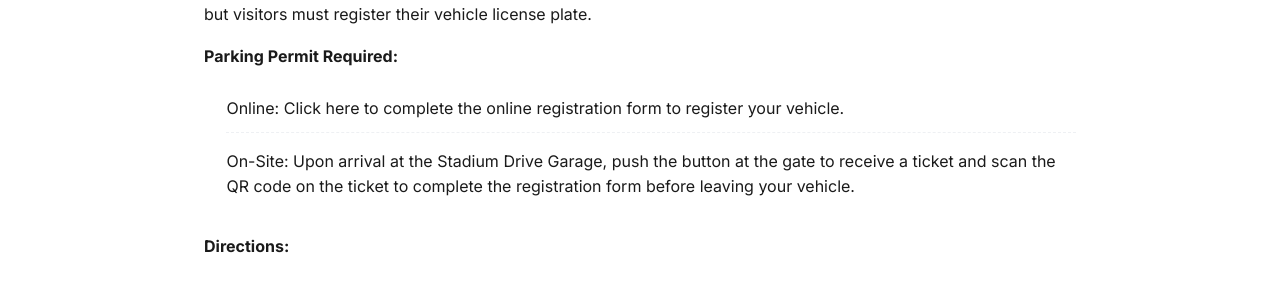
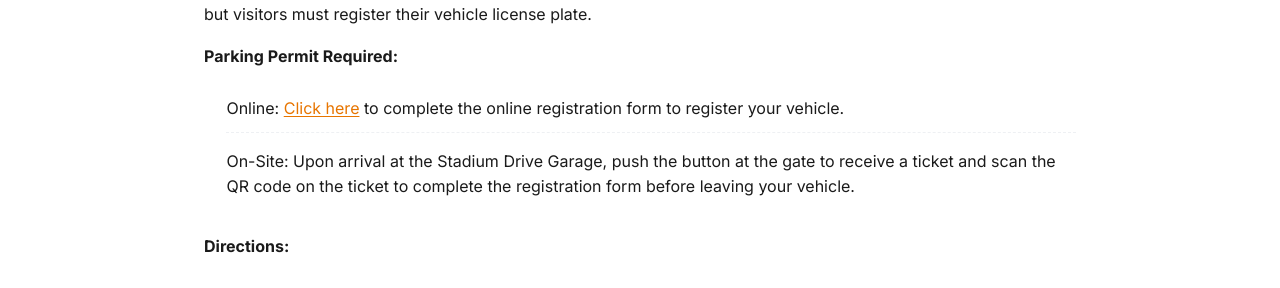
Before and after one commit to princetoncomputerarch/princetoncomputerarch.github.io, a Jekyll site: the page built from index.html, in a window 1280 px wide and 900 px high, scrolled down 3616 px. Shown: the part 162-450 px from the top of the window. Built offline with Jekyll 4.4.1, drawn with Linux system fonts in a browser that asks for light colours; part of the change alters nothing that is shown.

```diff
--- a/_data/location.yml
+++ b/_data/location.yml
@@ -32,7 +32,7 @@ parking:
   intro: "Free daily parking permits for the Princeton University Stadium Drive Garage are required for visitors on weekdays from 7 AM to 4 PM. Registration is done online or by scanning a QR code at the garage. Permits are free of charge, but visitors must register their vehicle license plate."
   required_heading: "Parking Permit Required:"
   lines:
-    - "Online: Click here to complete the online registration form to register your vehicle."
+    - 'Online: <a href="https://vpermit.com/princeton/ClaimableEvents/Claim?code=VISITOR%20PARKING" target="_blank" rel="noopener">Click here</a> to complete the online registration form to register your vehicle.'
     - "On-Site: Upon arrival at the Stadium Drive Garage, push the button at the gate to receive a ticket and scan the QR code on the ticket to complete the registration form before leaving your vehicle."
 
 # ---------------------------------------------------------------------------
```
